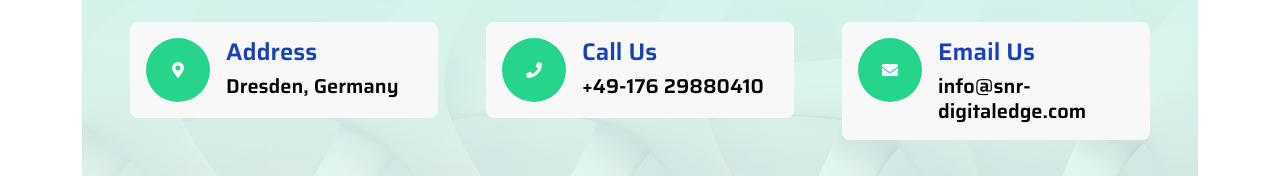
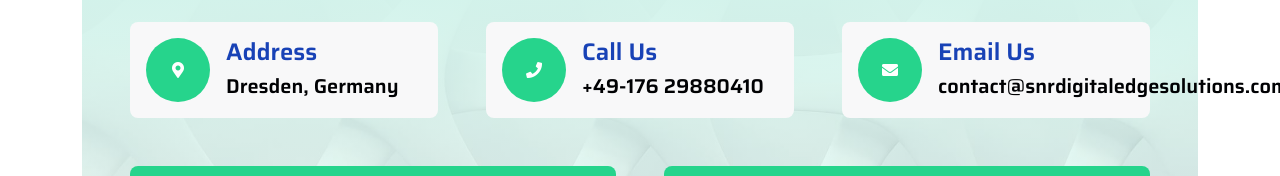
Before and after one commit to ContactSNR/ContactSNR.github.io, a plain HTML site: page index.html in a window 1280 px wide. Shown: the part 3390-3566 px from the top of the page. Drawn offline with nearby package versions, Linux system fonts and the light colour scheme.

Commit message:
email and color update

```diff
--- a/index.html
+++ b/index.html
@@ -732,7 +732,7 @@
                                 </div>
                                 <div class="ms-3">
                                     <h4 class="text-primary">Email Us</h4>
-                                    <a class="h5" href="mailto:info@snr-digitaledge.com" target="_blank">info@snr-digitaledge.com</a>
+                                    <a class="h5" href="mailto:contact@snrdigitaledgesolutions.com" target="_blank">contact@snrdigitaledgesolutions.com</a>
                                 </div>
                             </div>
                         </div>
--- a/scss/bootstrap.scss
+++ b/scss/bootstrap.scss
@@ -1,6 +1,6 @@
 /******* Customized Bootstrap ********/
 
-$primary: #1842b6;
+$primary: #61b8b4;
 $secondary: #26d48c;
 $light: #F8F8F9;
 $dark: #000103;
```
